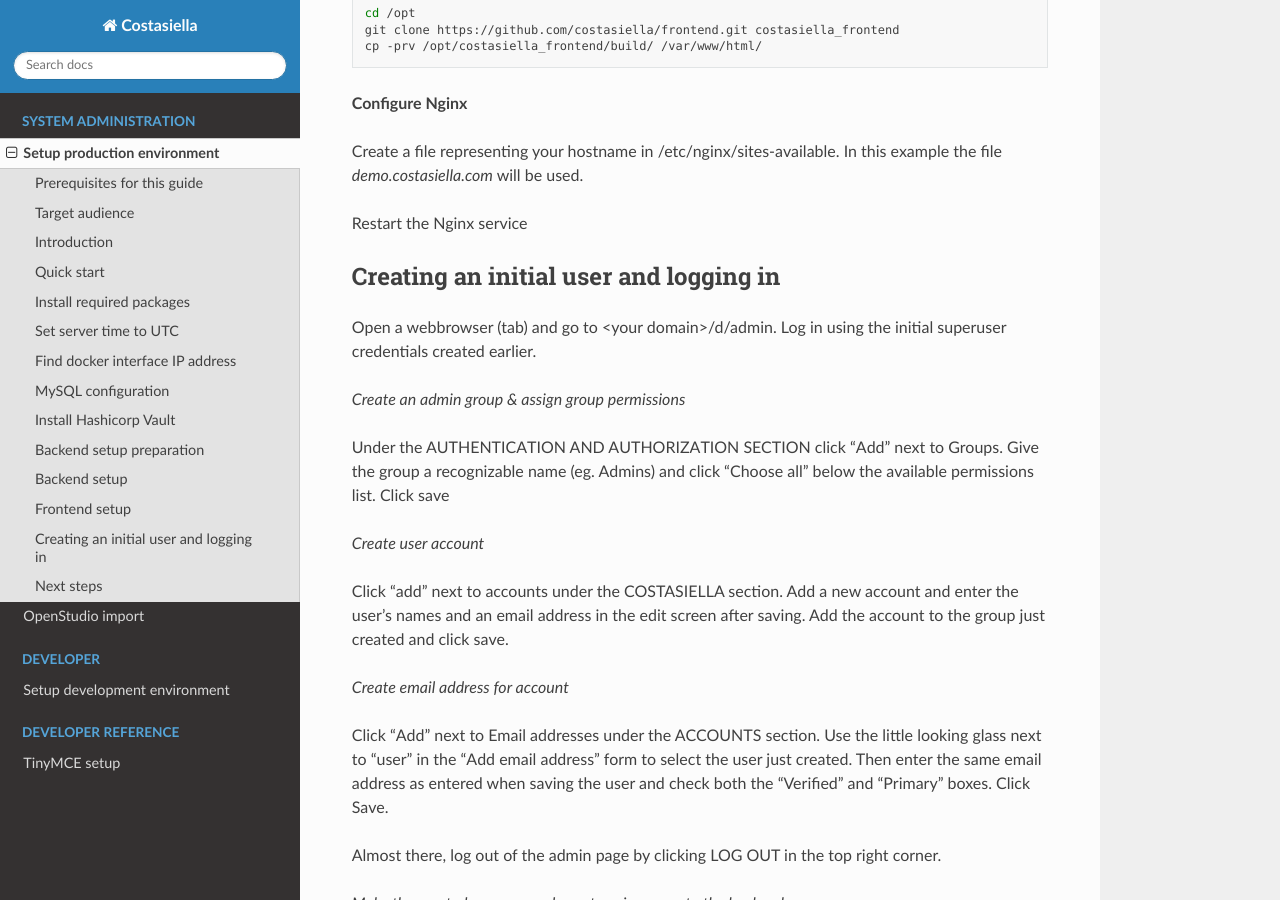
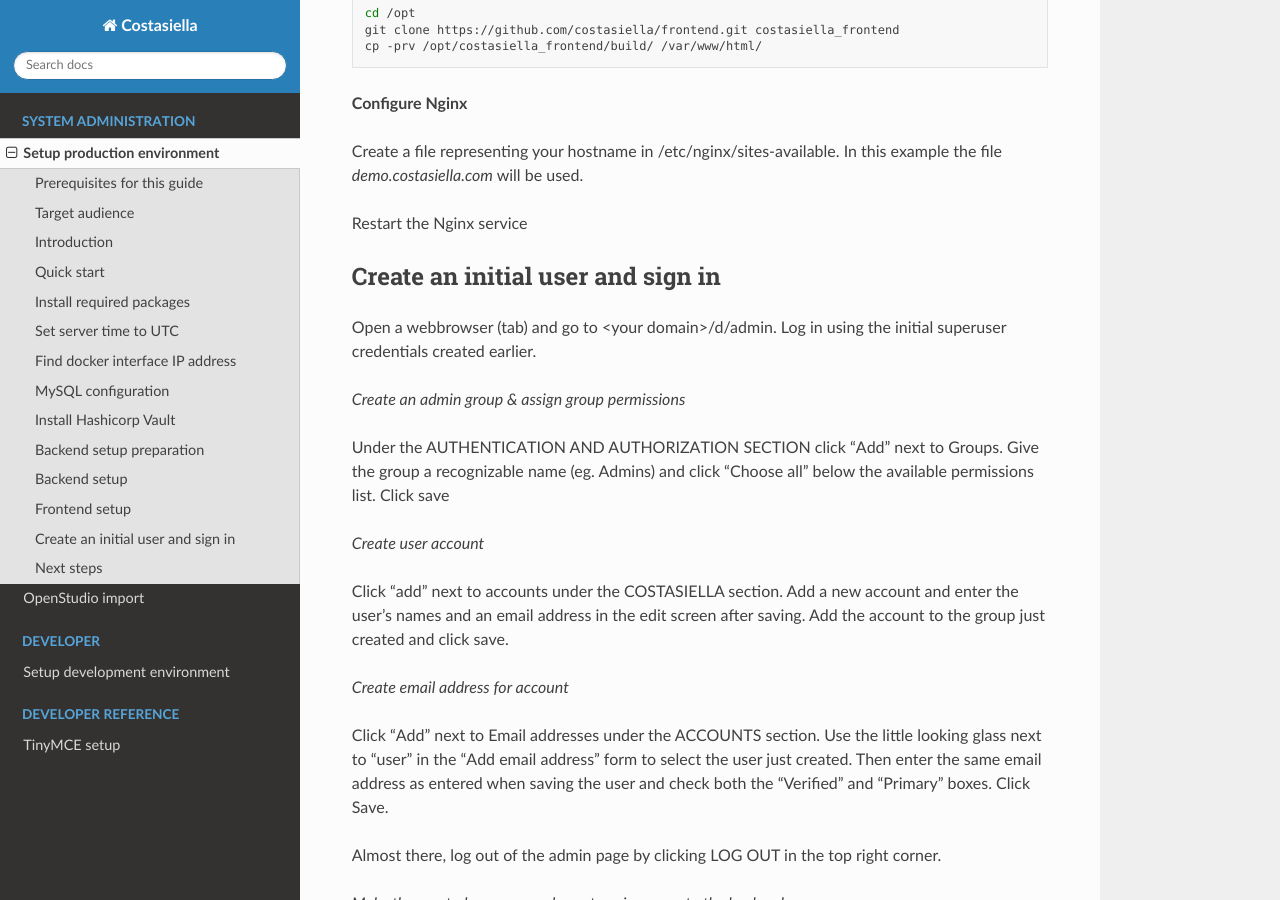
Before and after one commit to costasiella/costasiella_docs, a Sphinx documentation site: the page built from source/sysadmin/setup_production_environment.rst, in a window 1280 px wide and 900 px high, scrolled down 7936 px. Built offline with Sphinx 7.4.7 and the Read the Docs theme 2.0.0, drawn with Linux system fonts in a browser that asks for light colours.

Commit message:
Shorten title for user creation & sign in paragraph

```diff
--- a/source/sysadmin/setup_production_environment.rst
+++ b/source/sysadmin/setup_production_environment.rst
@@ -458,7 +458,7 @@
 Restart the Nginx service
 
 
-Creating an initial user and logging in
+Create an initial user and sign in
 ---------------------------------------
 
 Open a webbrowser (tab) and go to <your domain>/d/admin.
```
